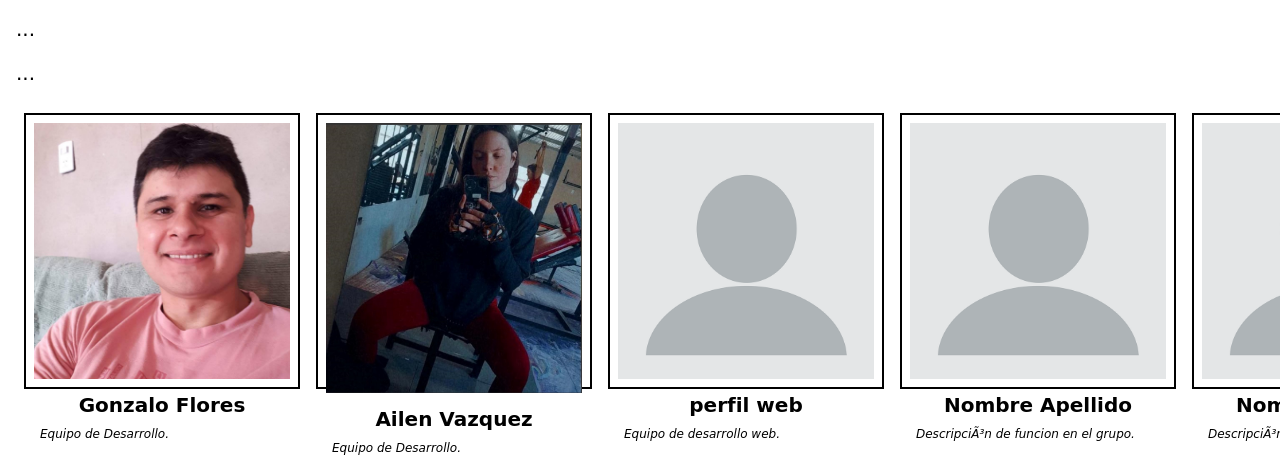
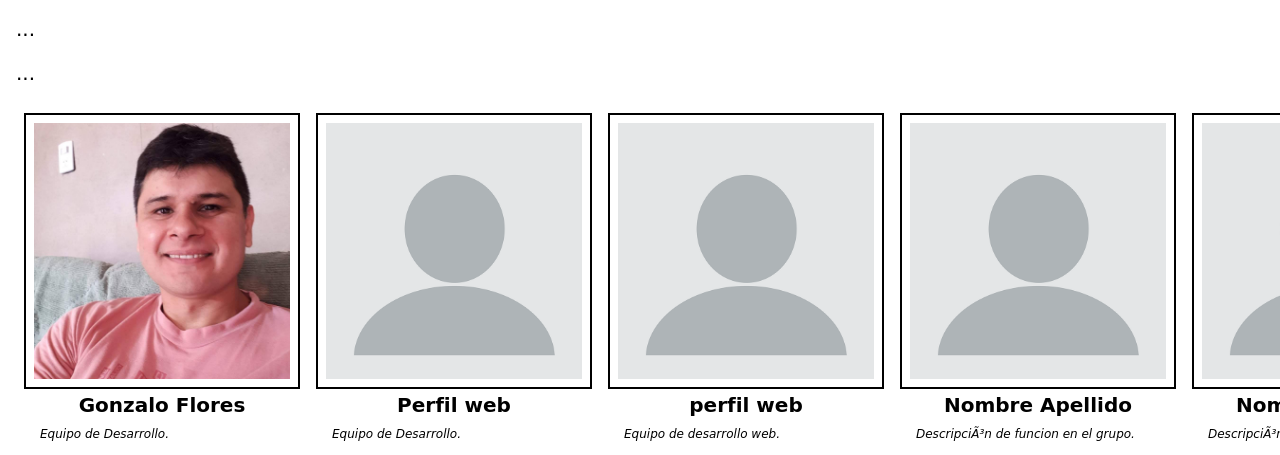
Before and after one commit to gon-595/simulacro2, a website: page public/index.html in a window 1280 px wide. Shown: the part 671-1126 px from the top of the page. Drawn offline with Linux system fonts and the light colour scheme.

```diff
--- a/public/index.html
+++ b/public/index.html
@@ -22,8 +22,8 @@
 				<div class="descripcion">Equipo de Desarrollo.</div>
 			</div>
 			<div class="integrante">
-				<img src="imagen/Ailen.jpg" alt="Imagen de Ailen Vazquez ">
-				<div class="nombre">Ailen Vazquez</div>
+				<img src="imagen/perfil1.webp" alt="Imagen de perfil web ">
+				<div class="nombre">Perfil web</div>
 				<div class="descripcion">Equipo de Desarrollo.</div>
 			</div>
 			<div class="integrante">
```
